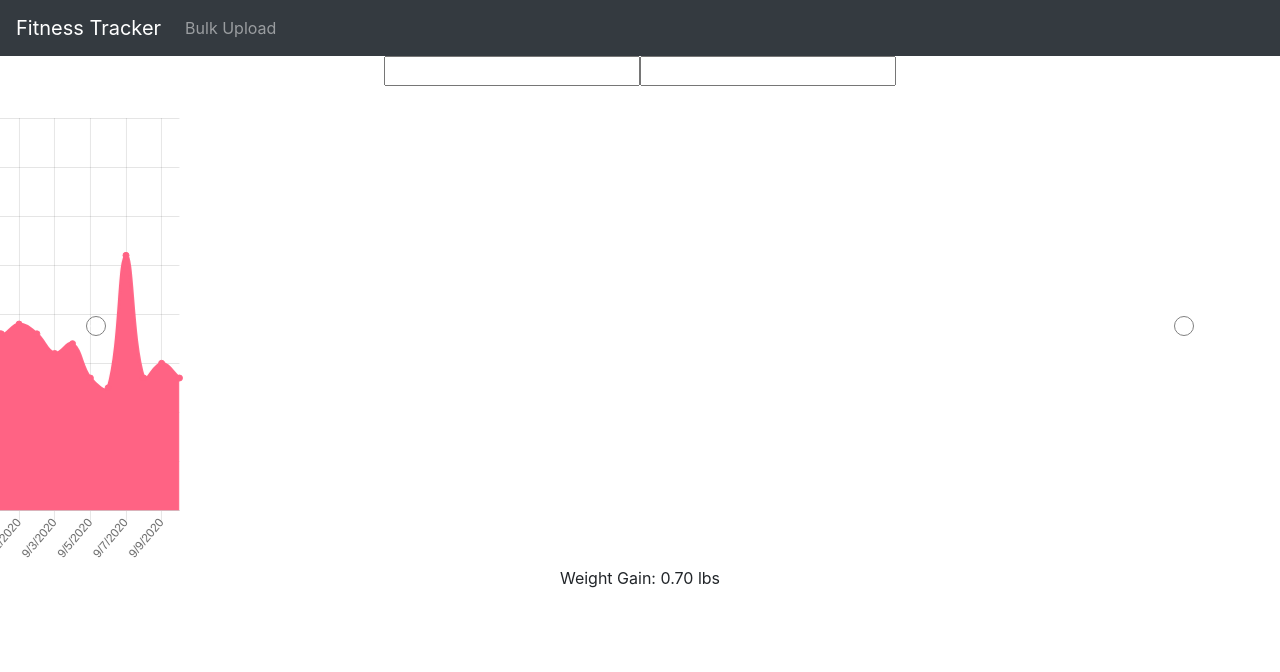
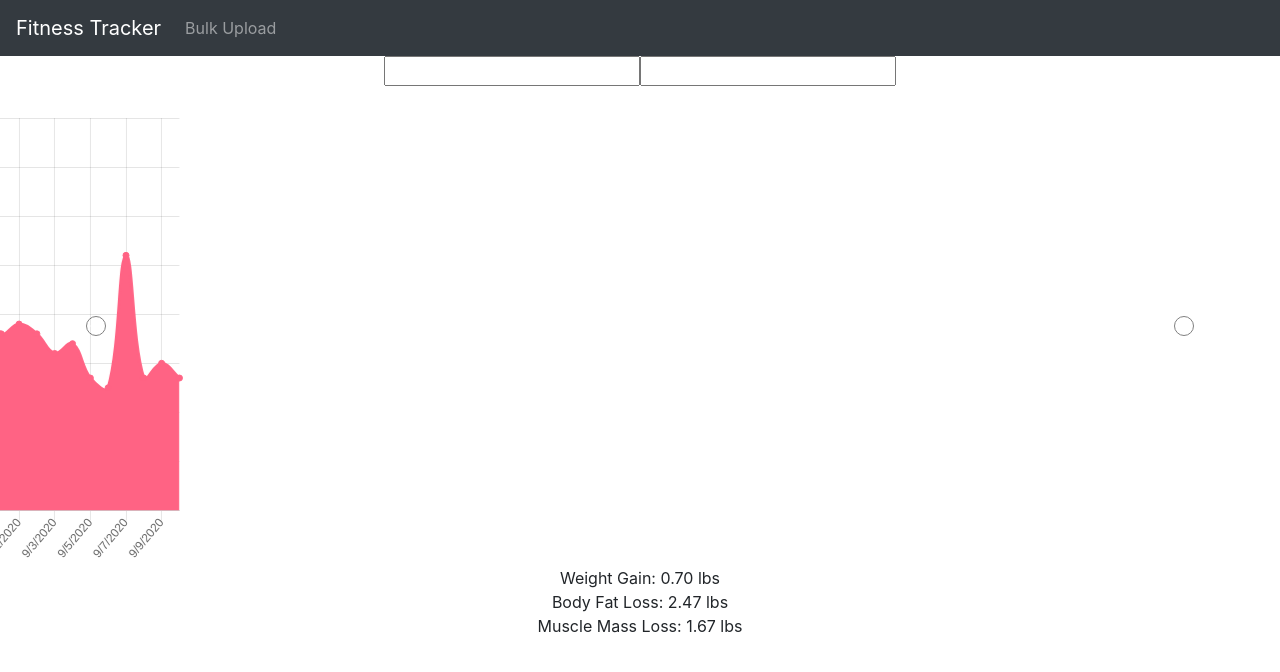
Before and after one commit to MajorZiploc/BodyComp, a React (Create React App) app in the folder client/: page / in a window 1280 px wide. Shown: the top 672 px of the page. Built offline with nearby package versions, Linux system fonts and the light colour scheme.

Commit message:
Adds bf and mm loss to summary

```diff
--- a/client/src/Components/Summary.tsx
+++ b/client/src/Components/Summary.tsx
@@ -8,9 +8,11 @@ import { withRouter } from 'react-router-dom';
 import { Carousel } from 'react-bootstrap';
 import '../Styles/Carousel.css';
 
-interface Summary {
+interface SummaryState {
   weightGainOrLoss?: number;
   weightUnits?: string;
+  muscleGainOrLoss?: number;
+  bodyFatGainOrLoss?: number;
   // avgWeight: number;
   // avgCalories: number;
 }
@@ -19,13 +21,61 @@ export interface SummaryProps {
   days?: Day[];
 }
 
+function notNullOrUndefined(thing: any) {
+  return thing !== null && thing !== undefined;
+}
+
+function gainOrLoss(l: number) {
+  return (l > 0 ? 'Gain' : 'Loss') + ': ';
+}
+
+function formartGainOrLossNumber(n: number) {
+  return Math.abs(n).toFixed(2);
+}
+
 function getWeightGainOrLoss(days?: Day[]) {
   if (days) {
-    const daysWithMorningWeight = days.filter(d => d.DyMorningWeight !== null && d.DyMorningWeight !== undefined);
+    const daysWithMorningWeight = days.filter(d => notNullOrUndefined(d.DyMorningWeight));
     const lastDayWeight = daysWithMorningWeight[daysWithMorningWeight?.length - 1]?.DyMorningWeight;
     const firstDayWeight = daysWithMorningWeight[0]?.DyMorningWeight;
     if (firstDayWeight && lastDayWeight) {
       return lastDayWeight - firstDayWeight;
+    }
+  }
+  return undefined;
+}
+
+function getMuscleMassGainOrLoss(days?: Day[]) {
+  if (days) {
+    const dWithWMM = days.filter(d => [d.DyMorningWeight, d.DyMuscleMassPercentage].every(notNullOrUndefined));
+    const lastDay = dWithWMM[dWithWMM?.length - 1];
+    const firstDay = dWithWMM[0];
+    const lastDayWeight = lastDay?.DyMorningWeight;
+    const firstDayWeight = firstDay?.DyMorningWeight;
+    const lastDayMM = lastDay?.DyMuscleMassPercentage;
+    const firstDayMM = firstDay?.DyMuscleMassPercentage;
+    if (firstDayWeight && lastDayWeight && lastDayMM && firstDayMM) {
+      const firstDayMMInWeight = firstDayWeight * firstDayMM * 0.01;
+      const lastDayMMInWeight = lastDayWeight * lastDayMM * 0.01;
+      return lastDayMMInWeight - firstDayMMInWeight;
+    }
+  }
+  return undefined;
+}
+
+function getBodyFatGainOrLoss(days?: Day[]) {
+  if (days) {
+    const dWithWBF = days.filter(d => [d.DyMorningWeight, d.DyBodyFatPercentage].every(notNullOrUndefined));
+    const lastDay = dWithWBF[dWithWBF?.length - 1];
+    const firstDay = dWithWBF[0];
+    const lastDayWeight = lastDay?.DyMorningWeight;
+    const firstDayWeight = firstDay?.DyMorningWeight;
+    const lastDayBF = lastDay?.DyBodyFatPercentage;
+    const firstDayBF = firstDay?.DyBodyFatPercentage;
+    if (firstDayWeight && lastDayWeight && lastDayBF && firstDayBF) {
+      const firstDayBFInWeight = firstDayWeight * firstDayBF * 0.01;
+      const lastDayBFInWeight = lastDayWeight * lastDayBF * 0.01;
+      return lastDayBFInWeight - firstDayBFInWeight;
     }
   }
   return undefined;
@@ -37,17 +87,37 @@ function getWeightUnits(days?: Day[]) {
 }
 
 export default function Summary(summaryProps: SummaryProps) {
-  const summary = {
+  const summary: SummaryState = {
     weightGainOrLoss: getWeightGainOrLoss(summaryProps.days),
     weightUnits: getWeightUnits(summaryProps.days),
+    bodyFatGainOrLoss: getBodyFatGainOrLoss(summaryProps.days),
+    muscleGainOrLoss: getMuscleMassGainOrLoss(summaryProps.days),
   };
 
   return (
     <>
-      {summary && summary.weightGainOrLoss && (
+      {summary && (
         <p>
-          {summary.weightGainOrLoss > 0 ? 'Weight Gain: ' : 'Weight Loss: '}
-          {Math.abs(summary.weightGainOrLoss).toFixed(2) + ' ' + summary.weightUnits}
+          {summary.weightGainOrLoss && (
+            <>
+              {'Weight ' + gainOrLoss(summary.weightGainOrLoss)}
+              {formartGainOrLossNumber(summary.weightGainOrLoss) + ' ' + summary.weightUnits}
+            </>
+          )}
+          <br />
+          {summary.bodyFatGainOrLoss && (
+            <>
+              {'Body Fat ' + gainOrLoss(summary.bodyFatGainOrLoss)}
+              {formartGainOrLossNumber(summary.bodyFatGainOrLoss) + ' ' + summary.weightUnits}
+            </>
+          )}
+          <br />
+          {summary.muscleGainOrLoss && (
+            <>
+              {'Muscle Mass ' + gainOrLoss(summary.muscleGainOrLoss)}
+              {formartGainOrLossNumber(summary.muscleGainOrLoss) + ' ' + summary.weightUnits}
+            </>
+          )}
         </p>
       )}
     </>
```
